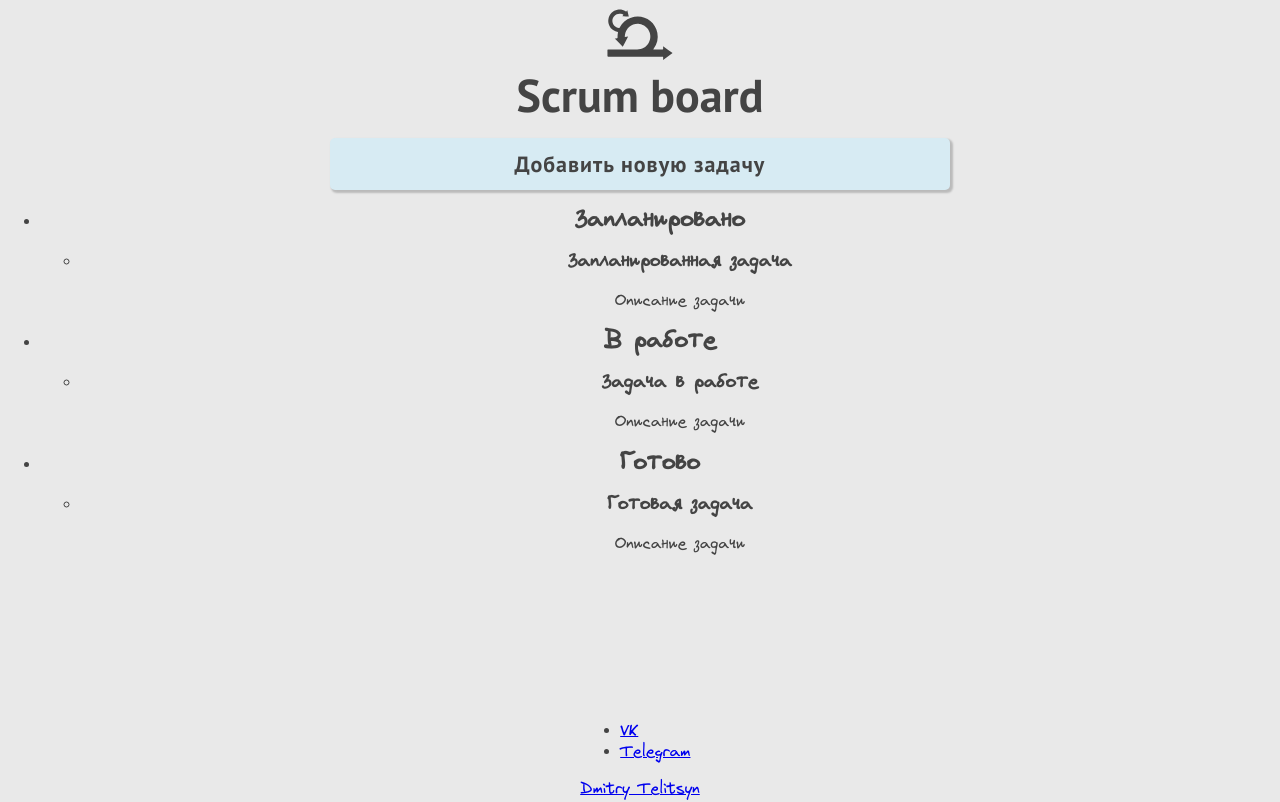
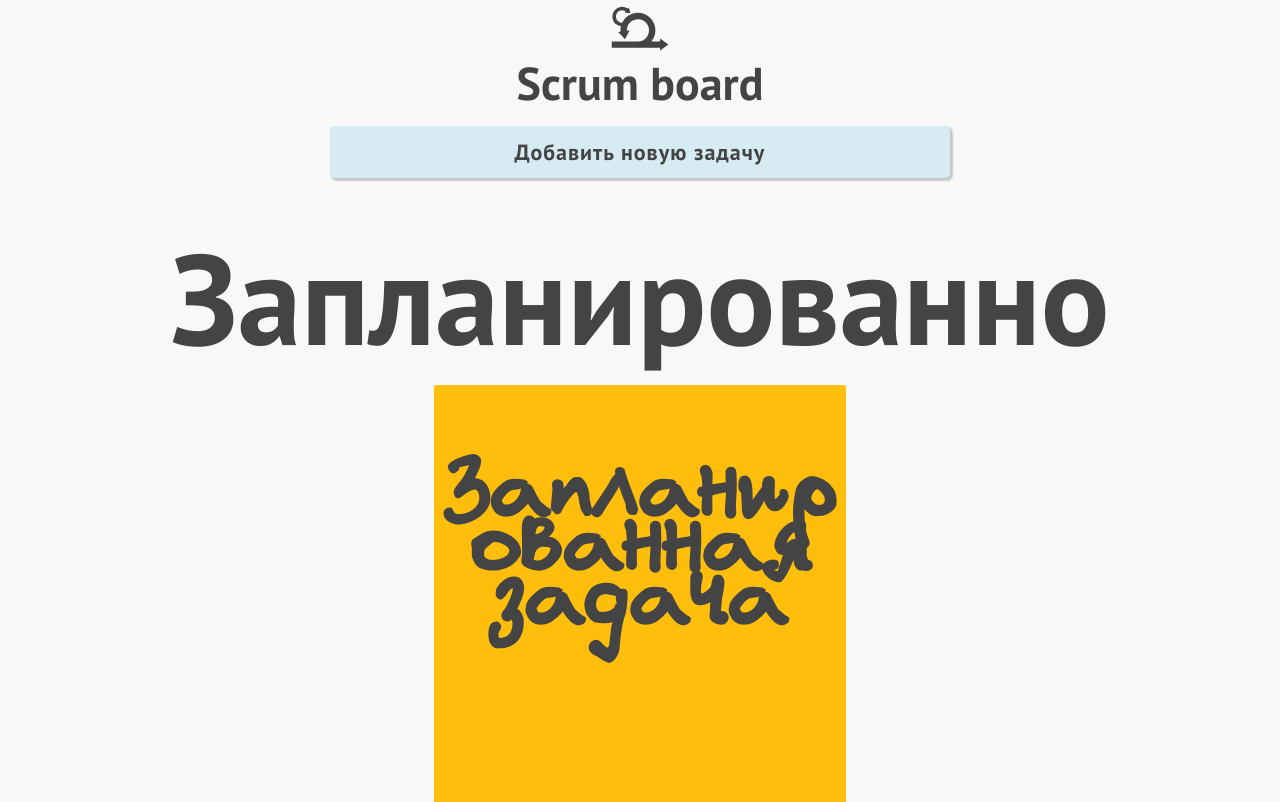
Before and after one commit to demetr1ss/scrum-board, a React (Create React App) app: page / in a window 1280 px wide. Shown: the top 802 px of the page. Built offline with nearby package versions, Linux system fonts and the light colour scheme.

Commit message:
Добавит отрисовку задач по категориям

```diff
--- a/public/index.html
+++ b/public/index.html
@@ -6,9 +6,6 @@
   <meta http-equiv="X-UA-Compatible" content="IE=edge">
   <meta name="viewport" content="width=device-width, initial-scale=1.0" />
   <meta name="theme-color" content="#000000" />
-  <link rel="preload" href="fonts/Virgil.woff2" as="font" type="font/woff2" crossorigin="anonymous" />
-  <link rel="preload" href="fonts/ptsans.woff2" as="font" type="font/woff2" crossorigin="anonymous" />
-  <link rel="preload" href="fonts/ptsansbold.woff2" as="font" type="font/woff2" crossorigin="anonymous" />
   <title>Scrum board</title>
 </head>
 
--- a/src/components/Main/AddTaskButton/AddTaskButton.module.css
+++ b/src/components/AddTaskButton/AddTaskButton.module.css
@@ -12,4 +12,5 @@
   background-color: #d7ebf3;
   box-shadow: 2px 2px 2px 1px rgba(0, 0, 0, 0.2);
   cursor: pointer;
+  margin-bottom: 32px;
 }
--- a/src/components/Header/Header.module.css
+++ b/src/components/Header/Header.module.css
@@ -7,4 +7,6 @@
 .logo {
   margin: -12px auto 0;
   padding: 0;
+  width: 80px;
+  height: 80px;
 }
--- a/src/components/Main/Main.module.css
+++ b/src/components/Main/Main.module.css
@@ -10,3 +10,36 @@
   margin: 0;
   margin-bottom: 32px;
 }
+
+.list {
+  list-style-type: none;
+  padding: 0;
+  margin: 0;
+}
+
+.item {
+  position: relative;
+  padding-bottom: 6vw;
+}
+
+.item:not(:last-child)::before {
+  position: absolute;
+  content: "";
+  height: 1px;
+  width: 90%;
+  left: 5%;
+  bottom: 0;
+  background-color: #d9d9d9;
+  border: 1px dotted #f8f8f8;
+}
+
+.itemTitle {
+  font-family: 'PT Sans', sans-serif;
+  font-size: 10vw;
+  margin: 6vw 0 6vw;
+}
+
+.itemList {
+  list-style-type: none;
+  padding: 0;
+}
--- a/src/components/Main/Main.tsx
+++ b/src/components/Main/Main.tsx
@@ -1,52 +1,29 @@
-import AddTaskButton from './AddTaskButton/AddTaskButton';
+import AddTaskButton from '../AddTaskButton/AddTaskButton';
 import styles from './Main.module.css';
+import {tasks} from '../../mock';
+import Task from '../Task/Task';
+import {RuTitle} from '../../consts/const';
+
 
 export default function Main() {
+  const fieldName = Object.keys(tasks);
+
   return (
     <main className={styles.main}>
       <h1 className={styles.title}>Scrum board</h1>
       <AddTaskButton />
       <section className="main__board board">
-        <ul className="board__list board-list">
-          <li className="board-list__item scheduled-field">
-            <h2 className="scheduled-field__title">Запланировано</h2>
-            <ul className="scheduled-field__list">
-              <li className="scheduled-field__item scheduled-task">
-                <h3 className="scheduled-task__title">
-                  Запланированная задача
-                </h3>
-                <p className="scheduled-task__description">
-                  Описание задачи
-                </p>
-              </li>
-            </ul>
-          </li>
-          <li className="board-list__item current-field">
-            <h2 className="current-field__title">В работе</h2>
-            <ul className="current-field__list">
-              <li className="current-field__item current-task">
-                <h3 className="current-task__title">
-                  Задача в работе
-                </h3>
-                <p className="current-task__description">
-                  Описание задачи
-                </p>
-              </li>
-            </ul>
-          </li>
-          <li className="board-list__item completed-field">
-            <h2 className="completed-field__title">Готово</h2>
-            <ul className="completed-field__list">
-              <li className="completed-field__item completed-task">
-                <h3 className="completed-task__title">
-                  Готовая задача
-                </h3>
-                <p className="completed-task__description">
-                  Описание задачи
-                </p>
-              </li>
-            </ul>
-          </li>
+        <ul className={styles.list}>
+          {fieldName.map((field) => (
+            <li className={styles.item} key={field}>
+              <h2 className={styles.itemTitle}>{RuTitle[field]}</h2>
+              <ul className={styles.itemList}>
+                {tasks[field].map((task) => (
+                  <Task key={task.id} name={field} />
+                ))}
+              </ul>
+            </li>
+          ))}
         </ul>
       </section>
     </main>
--- /dev/null
+++ b/src/components/Task/Task.module.css
@@ -0,0 +1,41 @@
+.item {
+  margin-bottom: 6vw;
+}
+
+.wrapper {
+  display: flex;
+  flex-direction: column;
+  width: 65vw;
+  min-height: 65vw;
+  max-width: 400px;
+  margin: 0 auto;
+  padding: 6px;
+  border-radius: 3px;
+  box-shadow: 0px 10px 4px -4px rgba(0, 0, 0, 0.2);
+}
+
+.scheduled {
+  background-color: #ffbe0b;
+}
+
+.current {
+  background-color: #f5cac3;
+}
+
+.completed {
+  background-color: #74c69d;
+}
+
+.title {
+  font-size: 7vw;
+  line-height: 60%;
+  margin: 0;
+  padding: 6vw 0;
+}
+
+.description {
+  font-size: 6vw;
+  line-height: 80%;
+  margin: auto 0;
+  padding-bottom: 6vw;
+}
--- /dev/null
+++ b/src/components/Task/Task.tsx
@@ -0,0 +1,20 @@
+import styles from './Task.module.css';
+
+type TaskType = {
+  name: string;
+}
+
+export default function Task({name}: TaskType) {
+  return (
+    <li className={`${styles.item}`}>
+      <div className={`${styles[name]} ${styles.wrapper}`}>
+        <h3 className={styles.title}>
+          Запланированная задача
+        </h3>
+        <p className={styles.description}>
+          Описание задачи
+        </p>
+      </div>
+    </li>
+  );
+}
--- /dev/null
+++ b/src/consts/const.ts
@@ -0,0 +1,9 @@
+type RuTitleType = {
+  [key: string]: string;
+}
+
+export const RuTitle: RuTitleType = {
+  scheduled: 'Запланированно',
+  current: 'В работе',
+  completed: 'Завершено'
+} as const;
--- /dev/null
+++ b/src/mock.ts
@@ -0,0 +1,24 @@
+import {TasksType} from './types/types';
+
+export const tasks: TasksType = {
+  scheduled: [{
+    id: 1,
+    title: 'Заголовок задачи',
+    description: 'Описание задачи'
+  }],
+  current: [{
+    id: 1,
+    title: 'Заголовок задачи',
+    description: 'Описание задачи'
+  },
+  {
+    id: 2,
+    title: 'Заголовок задачи',
+    description: 'Описание задачи'
+  }],
+  completed: [{
+    id: 1,
+    title: 'Заголовок задачи',
+    description: 'Описание задачи'
+  }]
+};
--- a/src/pages/MainPage/MainPage.module.css
+++ b/src/pages/MainPage/MainPage.module.css
@@ -46,7 +46,9 @@ html, body {
   color: #444444;
   line-height: 21px;
   height: 100%;
-  background-color: #e9e9e9;
+  background-color: #f8f8f8;
+  word-break: keep-all;
+  word-wrap: break-word;
 }
 
 .wrapper {
--- /dev/null
+++ b/src/types/types.ts
@@ -0,0 +1,9 @@
+export type TaskType = {
+  id: number;
+  title: string;
+  description: string;
+}
+
+export type TasksType = {
+  [key: string]: TaskType[];
+}
```
Also changed, not shown: public/img/scrum-svgrepo-com.svg, src/components/AddTaskButton/AddTaskButton.tsx (renamed from src/components/Main/AddTaskButton/AddTaskButton.tsx).
